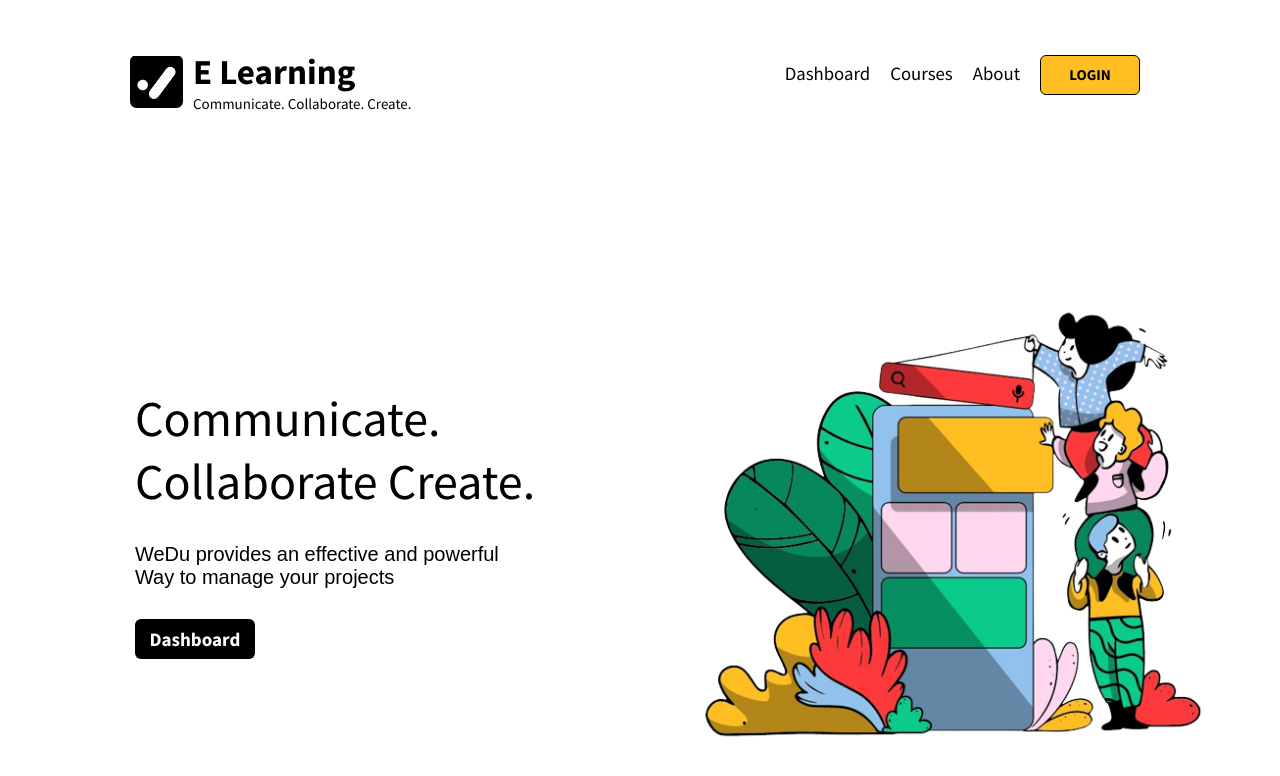
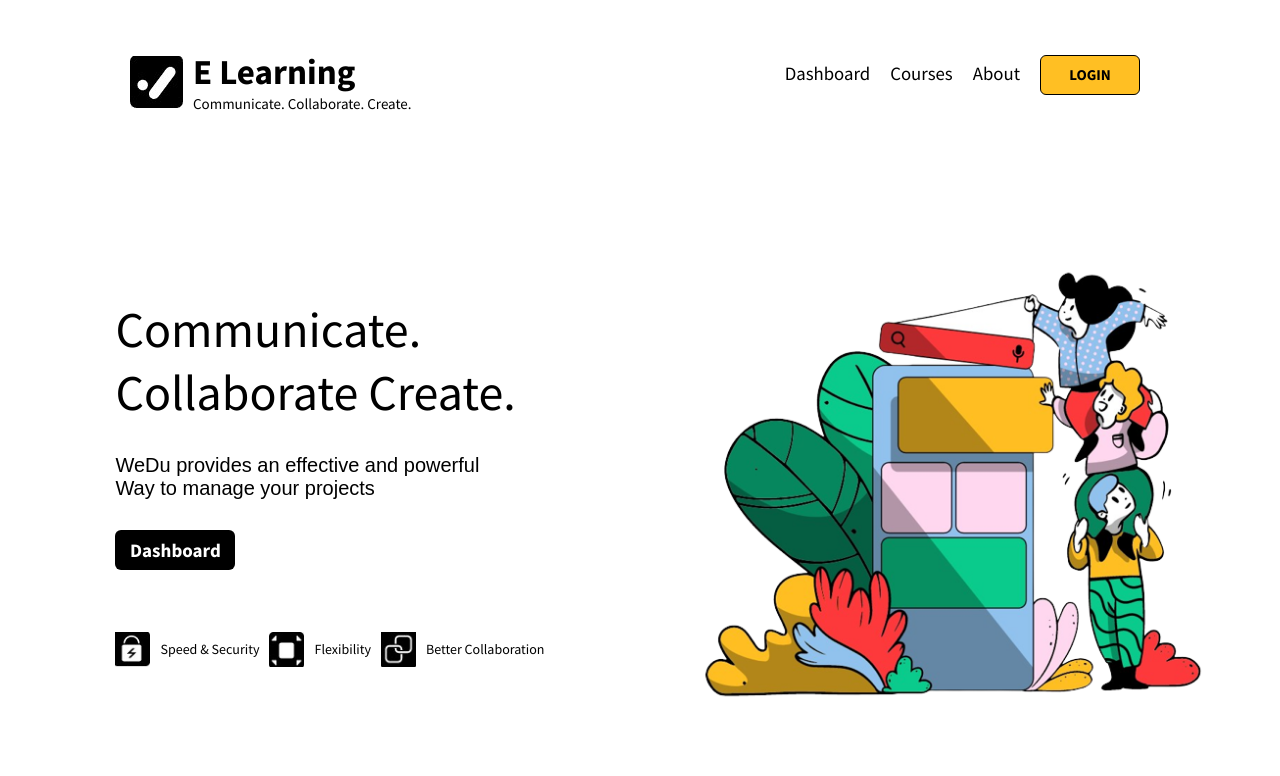
Before and after one commit to charanpy/e-learning-react, a React (Create React App) app: page / in a window 1280 px wide. Shown: the top 776 px of the page. Built offline with nearby package versions, Linux system fonts and the light colour scheme; no server answers.

Commit message:
icons added and font size chanaged

```diff
--- a/src/components/home/Home.component.jsx
+++ b/src/components/home/Home.component.jsx
@@ -2,6 +2,9 @@ import React from "react";
 import "./home.css";
 import courseImage from "../../assets/home-icon.jpg";
 import Banner from "../../assets/banner.png";
+import icon1 from "../../assets/function1.jpg";
+import icon2 from "../../assets/function2.jpg";
+import icon3 from "../../assets/function3.jpg";
 import Button from "../shared/button/Button.component";
 import { Link } from "react-router-dom";
 import { useUser } from "../../context/UserProvider";
@@ -16,7 +19,7 @@ const HomeComponent = () => {
           <img alt="course" src={courseImage} />
           {/* title section */}
           <div style={{ marginLeft: "1rem" }}>
-            <p className="fs-1_home">E Learning</p>
+            <p className="fs-1_home title_home">E Learning</p>
             <p>Communicate. Collaborate. Create.</p>
           </div>
         </div>
@@ -84,6 +87,44 @@ const HomeComponent = () => {
                 <Button className="dash-btn_home">Dashboard</Button>
               </Link>
             </div>
+            {/* icons */}
+            <div className="text-center" style={{ marginTop: "6rem" }}>
+              <div className="flex-row justify-around_home">
+                <div className="flex-row align-center_home">
+                  <img src={icon1} alt="Icon" className="icon_img" />
+                  <span
+                    style={{
+                      fontSize: "1.4rem",
+                      margin: "1rem",
+                    }}
+                  >
+                    Speed & Security
+                  </span>
+                </div>
+                <div className="flex-row align-center_home">
+                  <img src={icon2} alt="Icon" className="icon_img" />
+                  <span
+                    style={{
+                      fontSize: "1.4rem",
+                      margin: "1rem",
+                    }}
+                  >
+                    Flexibility
+                  </span>
+                </div>
+                <div className="flex-row align-center_home">
+                  <img src={icon3} alt="Icon" className="icon_img" />
+                  <span
+                    style={{
+                      fontSize: "1.4rem",
+                      margin: "1rem",
+                    }}
+                  >
+                    Better Collaboration
+                  </span>
+                </div>
+              </div>
+            </div>
           </div>
         </div>
       </div>
--- a/src/components/home/home.css
+++ b/src/components/home/home.css
@@ -1,5 +1,5 @@
 .main-container {
-  height: 90vh !important;
+  height: 80vh !important;
 }
 
 .nav_home {
@@ -12,6 +12,10 @@
 
 .justify-between_home {
   justify-content: space-between;
+}
+
+.justify-around_home {
+  justify-content: space-around;
 }
 
 .align-center_home {
@@ -83,6 +87,25 @@
   flex-direction: column;
 }
 
+.icon_img {
+  width: 3.5rem;
+  height: 3.5rem;
+}
+
+@media screen and (max-width: 600px) {
+  .title_home {
+    font-size: 2.5rem;
+  }
+
+  .content-text_home {
+    font-size: 3rem;
+  }
+
+  .content-text-secondary_home {
+    font-size: 1.3rem;
+  }
+}
+
 @media screen and (min-width: 700px) {
   .main-container {
     padding: 0 2.4rem;
```
